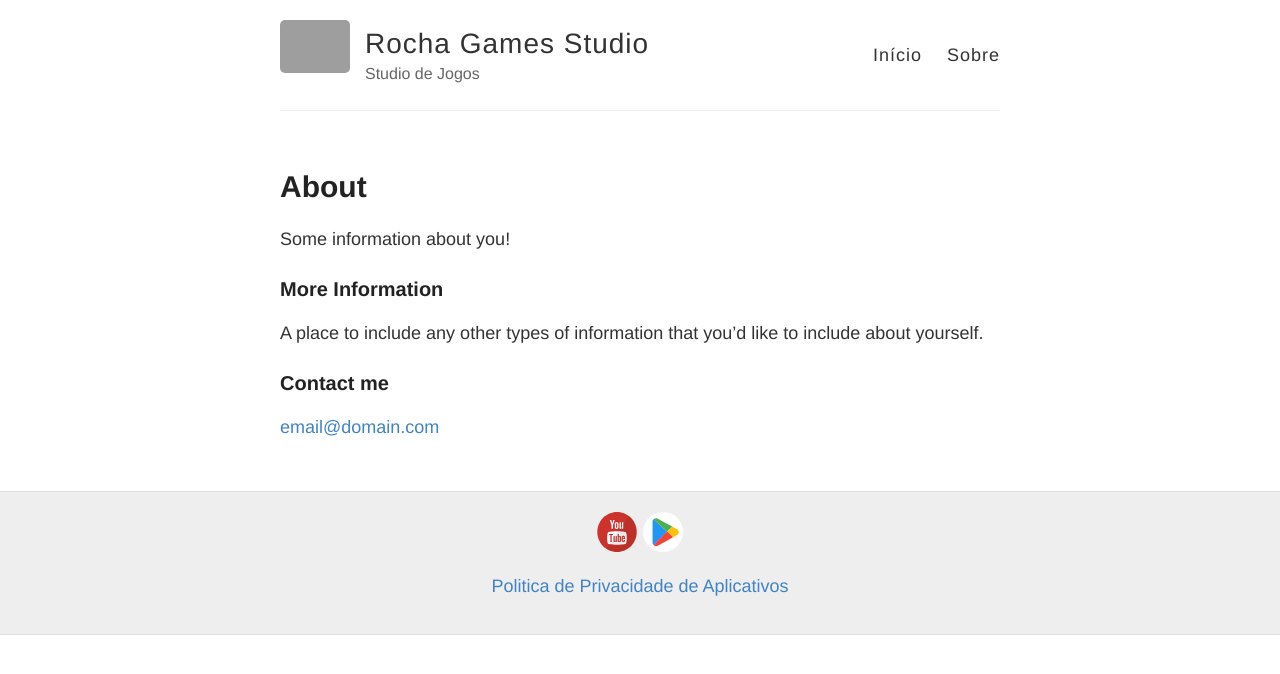
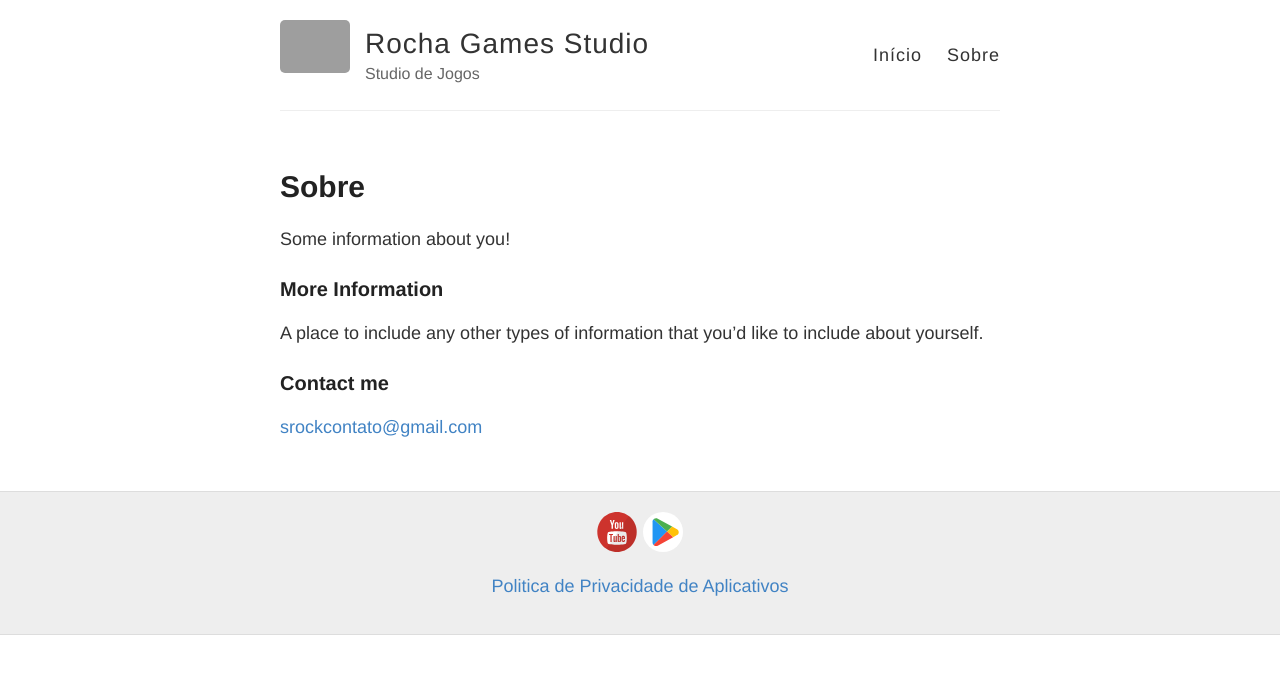
Before and after one commit to StudioRockGames/studiorockgames.github.io, a Jekyll site: the page built from about.md, in a window 1280 px wide. Shown: the top 674 px of the page. Built offline with Jekyll 4.4.1, drawn with Linux system fonts in a browser that asks for light colours; grey boxes are pictures that could not be loaded.

Commit message:
Update about.md

```diff
--- a/about.md
+++ b/about.md
@@ -1,7 +1,7 @@
 ---
 layout: page
-title: About
-permalink: /about/
+title: Sobre
+permalink: /sobre/
 ---
 
 Some information about you!
@@ -12,4 +12,4 @@ A place to include any other types of information that you'd like to include abo
 
 ### Contact me
 
-[email@domain.com](mailto:email@domain.com)
+[srockcontato@gmail.com](mailto:srockcontato@gmail.com)
```
